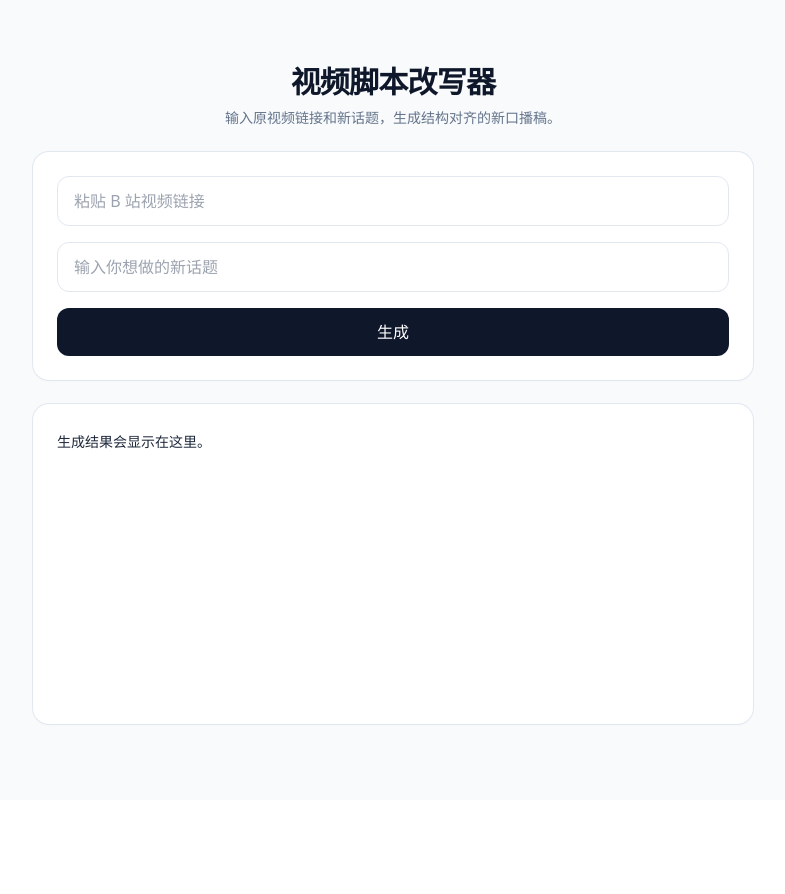
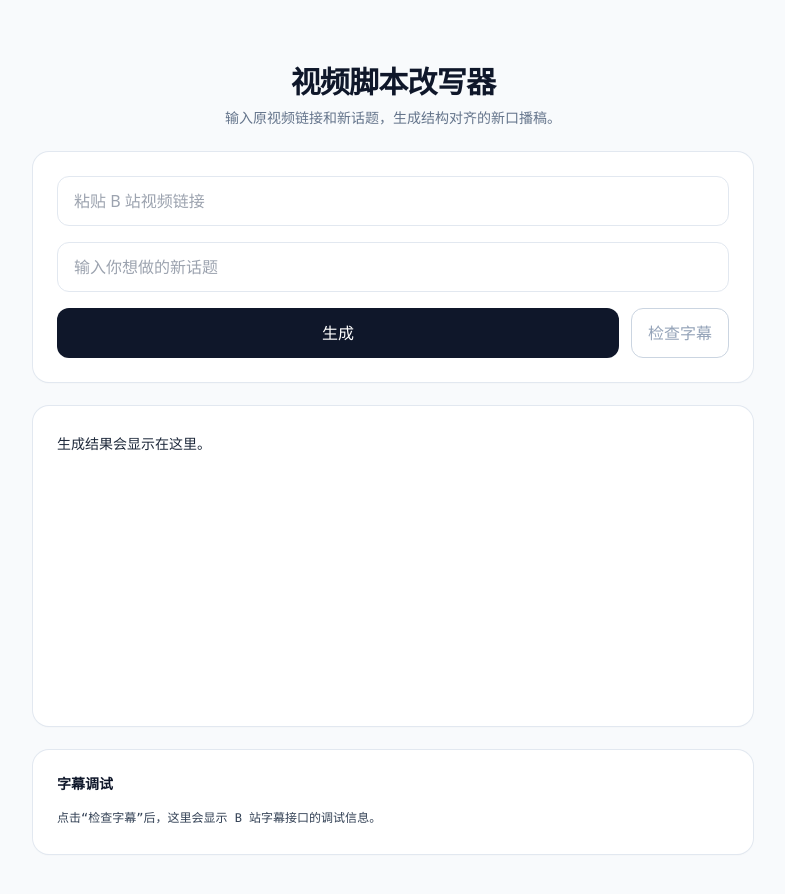
Before and after one commit to leoohuang/autobili, a Next.js app: page / in a window 1280 px wide. Shown: the top 894 px of the page, without its empty margins (247-1032 px from the left). Before the commit the page ends 800 px from the top, so only its background shows below. Built offline with nearby package versions, Linux system fonts and the light colour scheme.

Commit message:
Add subtitle debug panel to homepage

```diff
--- a/app/page.tsx
+++ b/app/page.tsx
@@ -8,6 +8,12 @@ export default function Page() {
   const [result, setResult] = useState("");
   const [error, setError] = useState("");
   const [loading, setLoading] = useState(false);
+  const [debugInfo, setDebugInfo] = useState("");
+  const [debugLoading, setDebugLoading] = useState(false);
+
+  function extractBvid(input: string) {
+    return input.match(/BV[0-9A-Za-z]+/i)?.[0] ?? input.trim();
+  }
 
   async function handleSubmit(event: FormEvent<HTMLFormElement>) {
     event.preventDefault();
@@ -52,6 +58,27 @@ export default function Page() {
     }
   }
 
+  async function handleDebugSubtitle() {
+    setDebugLoading(true);
+    setDebugInfo("");
+
+    try {
+      const bvid = extractBvid(url);
+      const response = await fetch(
+        `/api/debug/subtitle?bvid=${encodeURIComponent(bvid)}`,
+      );
+      const data = (await response.json()) as Record<string, unknown>;
+      setDebugInfo(JSON.stringify(data, null, 2));
+    } catch (debugError) {
+      console.error(debugError);
+      setDebugInfo(
+        JSON.stringify({ error: "DEBUG_REQUEST_FAILED" }, null, 2),
+      );
+    } finally {
+      setDebugLoading(false);
+    }
+  }
+
   return (
     <main className="min-h-screen bg-slate-50 px-6 py-16 text-slate-900">
       <div className="mx-auto flex max-w-[720px] flex-col gap-6">
@@ -80,13 +107,23 @@ export default function Page() {
             value={topic}
             onChange={(event) => setTopic(event.target.value)}
           />
+          <div className="flex gap-3">
             <button
-            className="rounded-xl bg-slate-900 px-4 py-3 font-medium text-white transition hover:bg-slate-800 disabled:cursor-not-allowed disabled:bg-slate-400"
+              className="flex-1 rounded-xl bg-slate-900 px-4 py-3 font-medium text-white transition hover:bg-slate-800 disabled:cursor-not-allowed disabled:bg-slate-400"
               disabled={loading}
               type="submit"
             >
               {loading ? "生成中..." : "生成"}
             </button>
+            <button
+              className="rounded-xl border border-slate-300 px-4 py-3 font-medium text-slate-700 transition hover:bg-slate-50 disabled:cursor-not-allowed disabled:text-slate-400"
+              disabled={debugLoading || !url.trim()}
+              onClick={handleDebugSubtitle}
+              type="button"
+            >
+              {debugLoading ? "检查中..." : "检查字幕"}
+            </button>
+          </div>
         </form>
 
         <section className="min-h-[320px] rounded-2xl bg-white p-6 shadow-sm ring-1 ring-slate-200">
@@ -100,6 +137,13 @@ export default function Page() {
             </p>
           )}
         </section>
+
+        <section className="rounded-2xl bg-white p-6 shadow-sm ring-1 ring-slate-200">
+          <h2 className="mb-3 text-sm font-semibold text-slate-900">字幕调试</h2>
+          <pre className="whitespace-pre-wrap break-words text-xs leading-6 text-slate-700">
+            {debugInfo || "点击“检查字幕”后，这里会显示 B 站字幕接口的调试信息。"}
+          </pre>
+        </section>
       </div>
     </main>
   );
```
Lines whose indentation alone changed are shown as unchanged.
